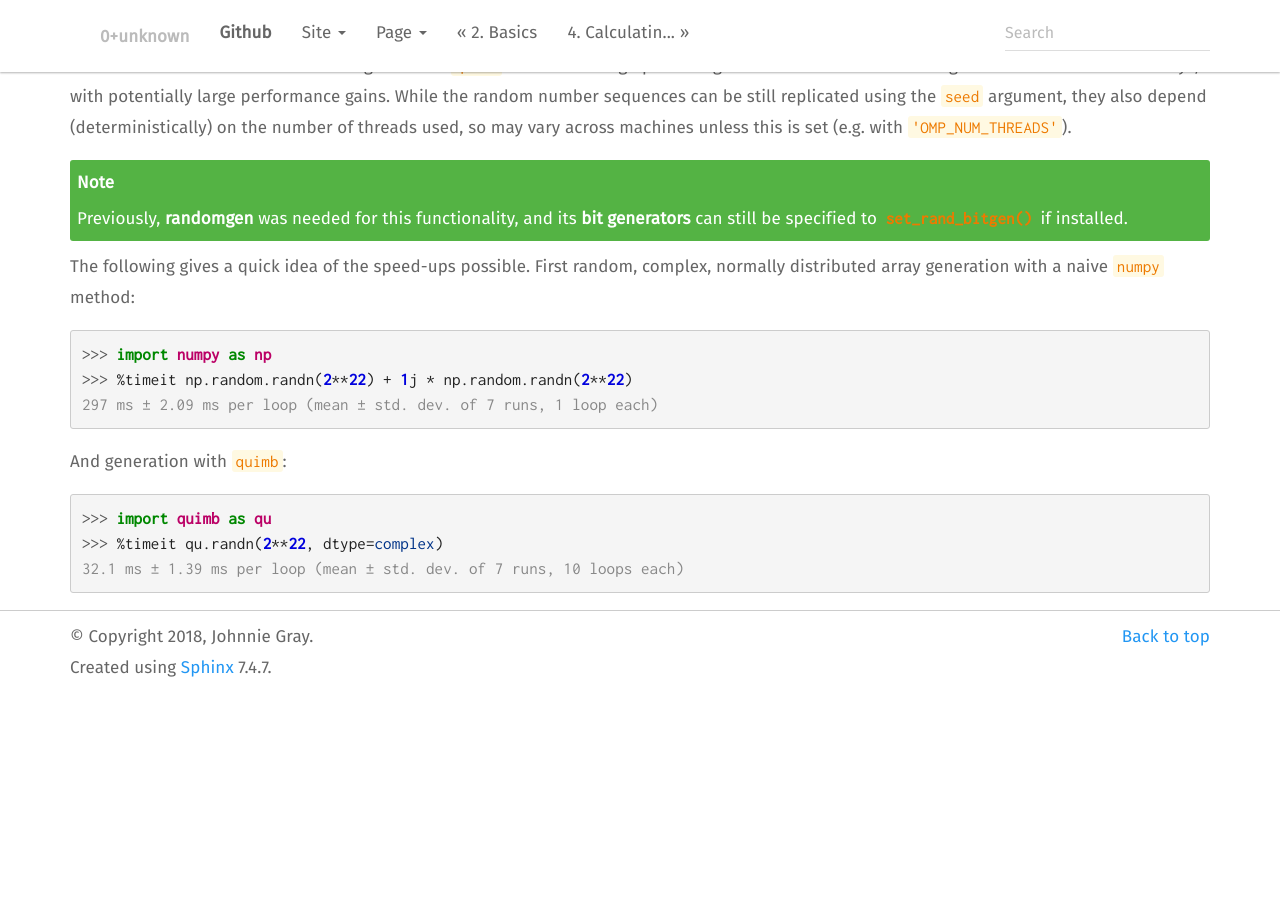
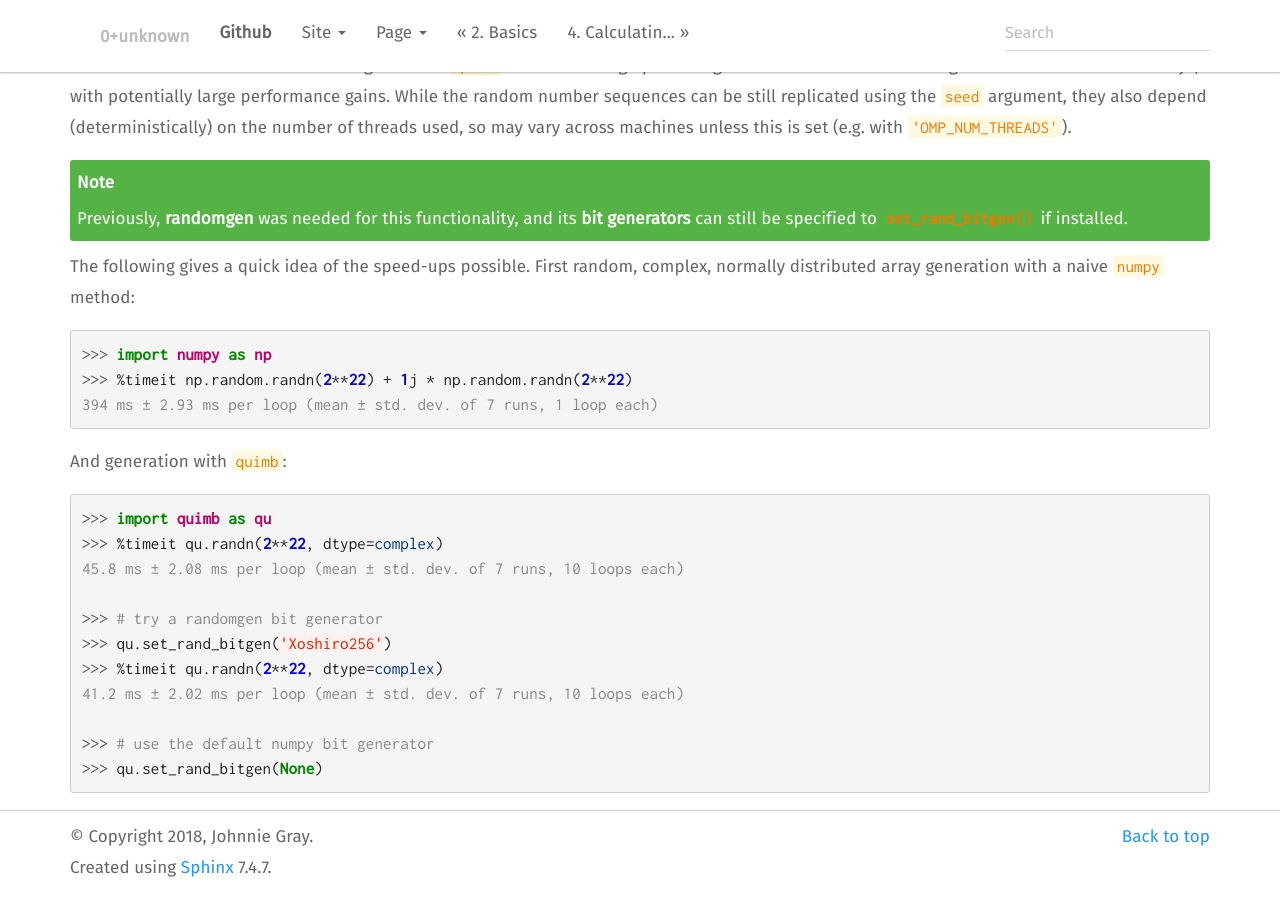
Before and after one commit to jcmgray/quimb, a Sphinx documentation site: the page built from docs/generate.rst, in a window 1280 px wide and 900 px high, scrolled down 3255 px. Built offline with Sphinx 7.4.7, drawn with Linux system fonts in a browser that asks for light colours; pages that are not in the unit, such as notebooks, are missing from menus; before the commit the page ends 3955 px from its top, so only the background shows below that.

Commit message:
docs: update random gen example [skip ci]

```diff
--- a/docs/generate.rst
+++ b/docs/generate.rst
@@ -131,7 +131,7 @@ The following gives a quick idea of the speed-ups possible. First random, comple
 
     >>> import numpy as np
     >>> %timeit np.random.randn(2**22) + 1j * np.random.randn(2**22)
-    297 ms ± 2.09 ms per loop (mean ± std. dev. of 7 runs, 1 loop each)
+    394 ms ± 2.93 ms per loop (mean ± std. dev. of 7 runs, 1 loop each)
 
 
 And generation with ``quimb``:
@@ -140,4 +140,12 @@ And generation with ``quimb``:
 
     >>> import quimb as qu
     >>> %timeit qu.randn(2**22, dtype=complex)
-    32.1 ms ± 1.39 ms per loop (mean ± std. dev. of 7 runs, 10 loops each)
+    45.8 ms ± 2.08 ms per loop (mean ± std. dev. of 7 runs, 10 loops each)
+
+    >>> # try a randomgen bit generator
+    >>> qu.set_rand_bitgen('Xoshiro256')
+    >>> %timeit qu.randn(2**22, dtype=complex)
+    41.2 ms ± 2.02 ms per loop (mean ± std. dev. of 7 runs, 10 loops each)
+
+    >>> # use the default numpy bit generator
+    >>> qu.set_rand_bitgen(None)
```
